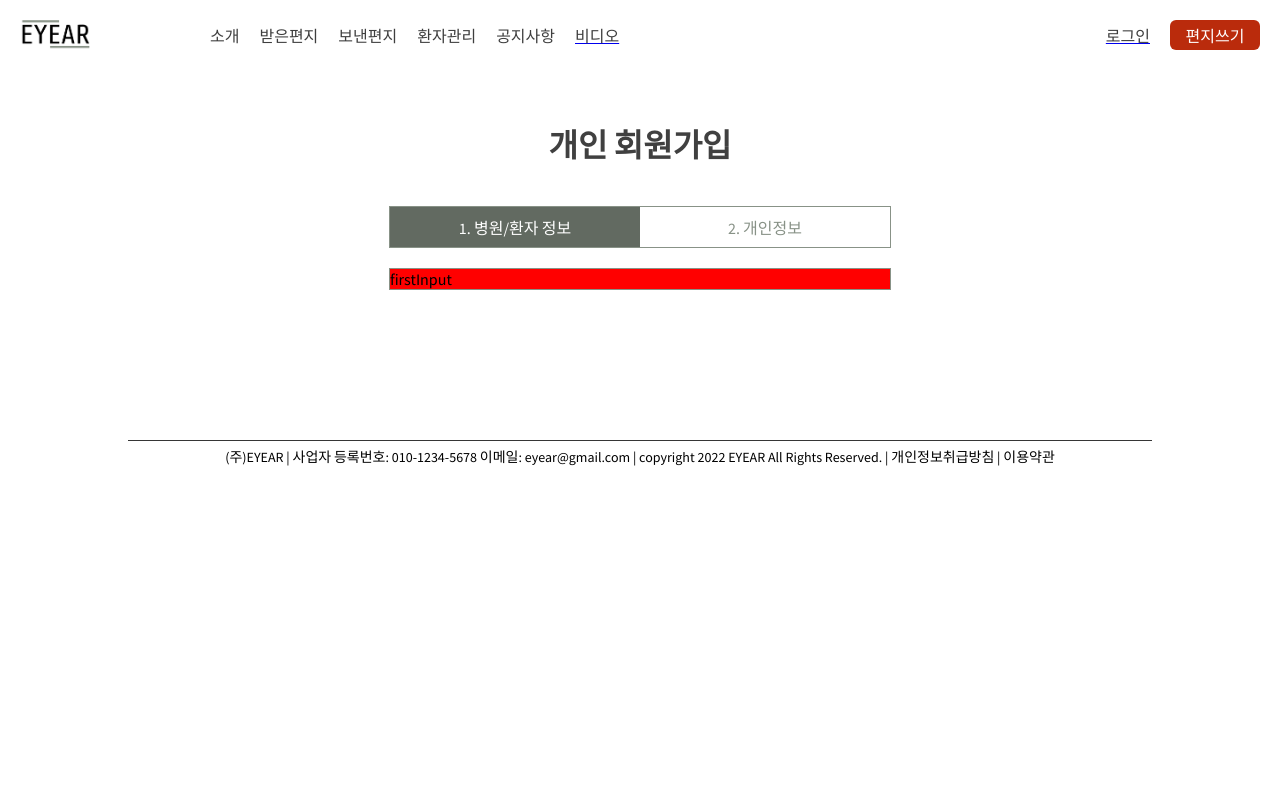
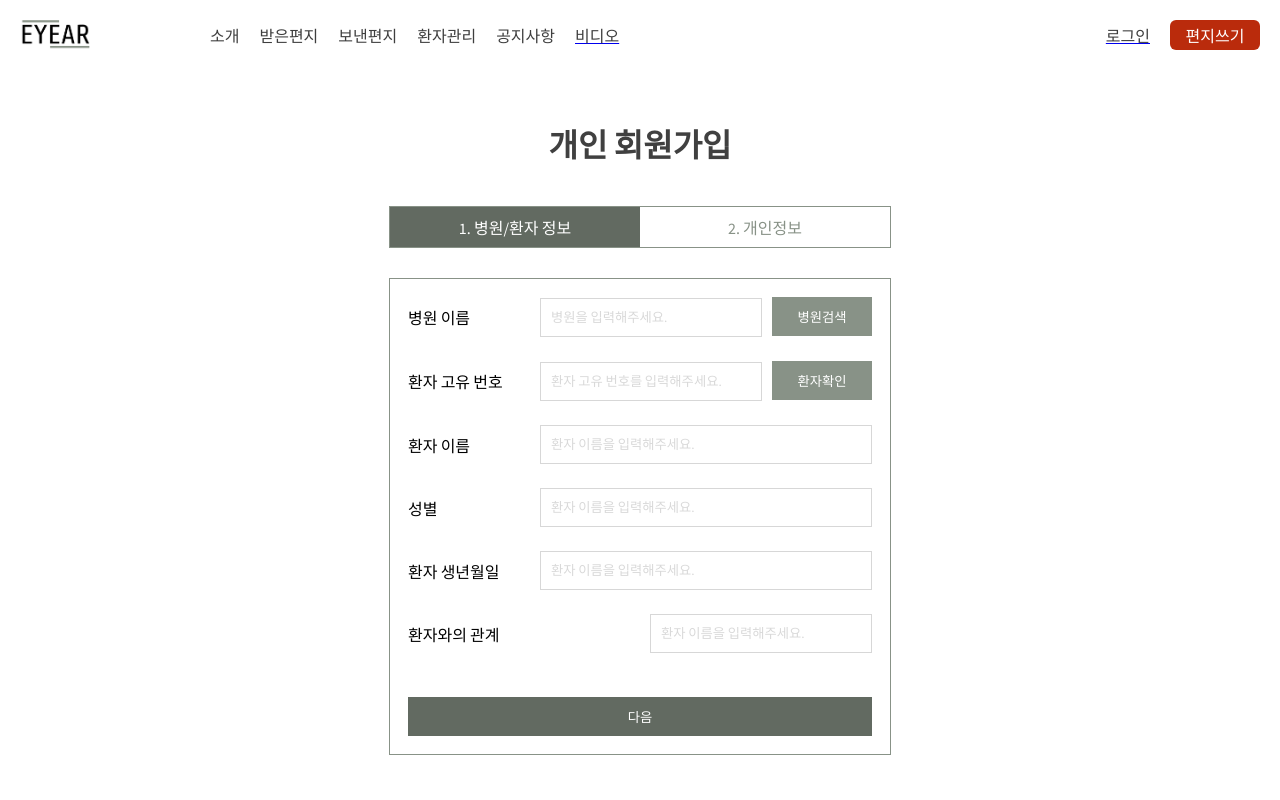
Before and after one commit to eyear22/eyear_frontend, a React (Create React App) app: page /join/user in a window 1280 px wide. Shown: the top 800 px of the page. Built offline with nearby package versions, Linux system fonts and the light colour scheme.

Commit message:
[FEAT] 병원/환자 정보 Component 생성

```diff
--- a/src/components/common/JoinTabMenu.js
+++ b/src/components/common/JoinTabMenu.js
@@ -69,10 +69,10 @@ const Title = styled.text`
 `;
 
 const InputArea = styled.div`
-  margin-top: 20px;
-  background-color: red;
+  margin-top: 30px;
   border: 1px solid #889287;
   width: 500px;
+  ${mobile({ width: '300px' })}
 `;
 
 export default JoinTabMenu;
--- a/src/components/joinUser/FirstInput.js
+++ b/src/components/joinUser/FirstInput.js
@@ -1,7 +1,111 @@
 import styled from 'styled-components';
+import { mobile } from '../../utils/responsive';
 
-const FirstInput = () => {
-  return <div>firstInput</div>;
+const FirstInput = ({ activeIndex }) => {
+  // 다음 버튼 눌렀을 때
+  const onClick = () => activeIndex.onChange(1);
+  return (
+    <Container>
+      <Wrap>
+        <Title>병원 이름</Title>
+        <Right>
+          <Input placeholder="병원을 입력해주세요." />
+          <RightButton>병원검색</RightButton>
+        </Right>
+      </Wrap>
+      <Wrap>
+        <Title>환자 고유 번호</Title>
+        <Right>
+          <Input placeholder="환자 고유 번호를 입력해주세요." />
+          <RightButton>환자확인</RightButton>
+        </Right>
+      </Wrap>
+      <Wrap>
+        <Title>환자 이름</Title>
+        <FullInput placeholder="환자 이름을 입력해주세요." />
+      </Wrap>
+      <Wrap>
+        <Title>성별</Title>
+        <FullInput placeholder="환자 이름을 입력해주세요." />
+      </Wrap>
+      <Wrap>
+        <Title>환자 생년월일</Title>
+        <FullInput placeholder="환자 이름을 입력해주세요." />
+      </Wrap>
+      <Wrap>
+        <Title>환자와의 관계</Title>
+        <Input placeholder="환자 이름을 입력해주세요." />
+      </Wrap>
+      <NextButton onClick={() => onClick()}>다음</NextButton>
+    </Container>
+  );
 };
 
+const Container = styled.div`
+  padding: 18px;
+  display: flex;
+  flex-direction: column;
+`;
+
+const Wrap = styled.div`
+  width: 100%;
+  margin-bottom: 24px;
+  display: flex;
+  flex-direction: row;
+  align-items: center;
+  justify-content: space-between;
+  ${mobile({ flexDirection: 'column', alignItems: 'normal' })}
+`;
+
+const Title = styled.text`
+  margin-right: 20px;
+`;
+
+const Right = styled.div``;
+
+const Input = styled.input`
+  padding: 10px;
+  width: 200px;
+  border: 1px solid #d7d7d7;
+  ::placeholder {
+    color: #d9d9d9;
+  }
+  ::-ms-input-placeholder {
+    color: #d9d9d9;
+  }
+  ${mobile({ width: 130 })}
+`;
+
+const FullInput = styled.input`
+  padding: 10px;
+  width: 310px;
+  border: 1px solid #d7d7d7;
+  ::placeholder {
+    color: #d9d9d9;
+  }
+  ::-ms-input-placeholder {
+    color: #d9d9d9;
+  }
+  ${mobile({ width: 130 })}
+`;
+
+const RightButton = styled.button`
+  cursor: pointer;
+  margin-left: 10px;
+  padding: 10px;
+  border: none;
+  background-color: #889287;
+  color: #fff;
+  width: 100px;
+`;
+
+const NextButton = styled.button`
+  border: none;
+  cursor: pointer;
+  margin-top: 20px;
+  background-color: #626a61;
+  color: #fff;
+  padding: 10px;
+`;
+
 export default FirstInput;
--- a/src/pages/JoinUser.js
+++ b/src/pages/JoinUser.js
@@ -12,7 +12,7 @@ const JoinUser = () => {
         idx={activeIndex}
         title1="1. 병원/환자 정보"
         title2="2. 개인정보"
-        Component1={<FirstInput />}
+        Component1={<FirstInput activeIndex={activeIndex} />}
         Component2={<div />}
       />
     </AuthLayout>
```
